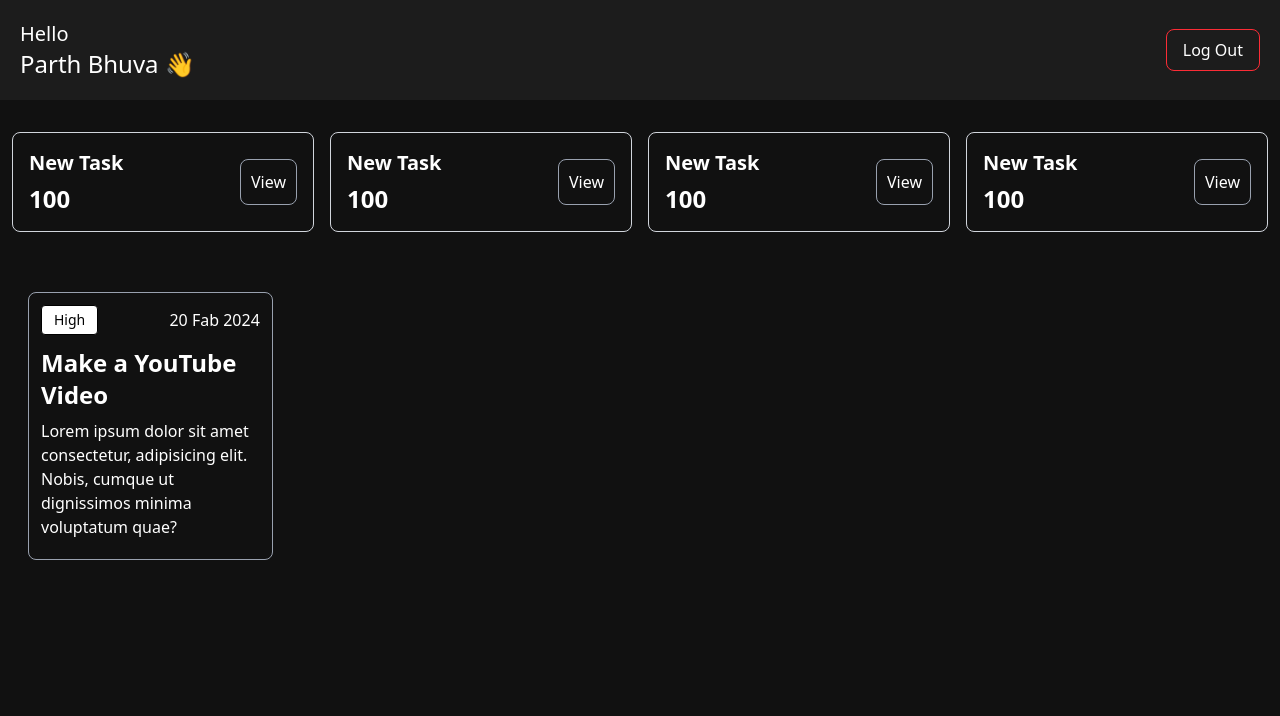
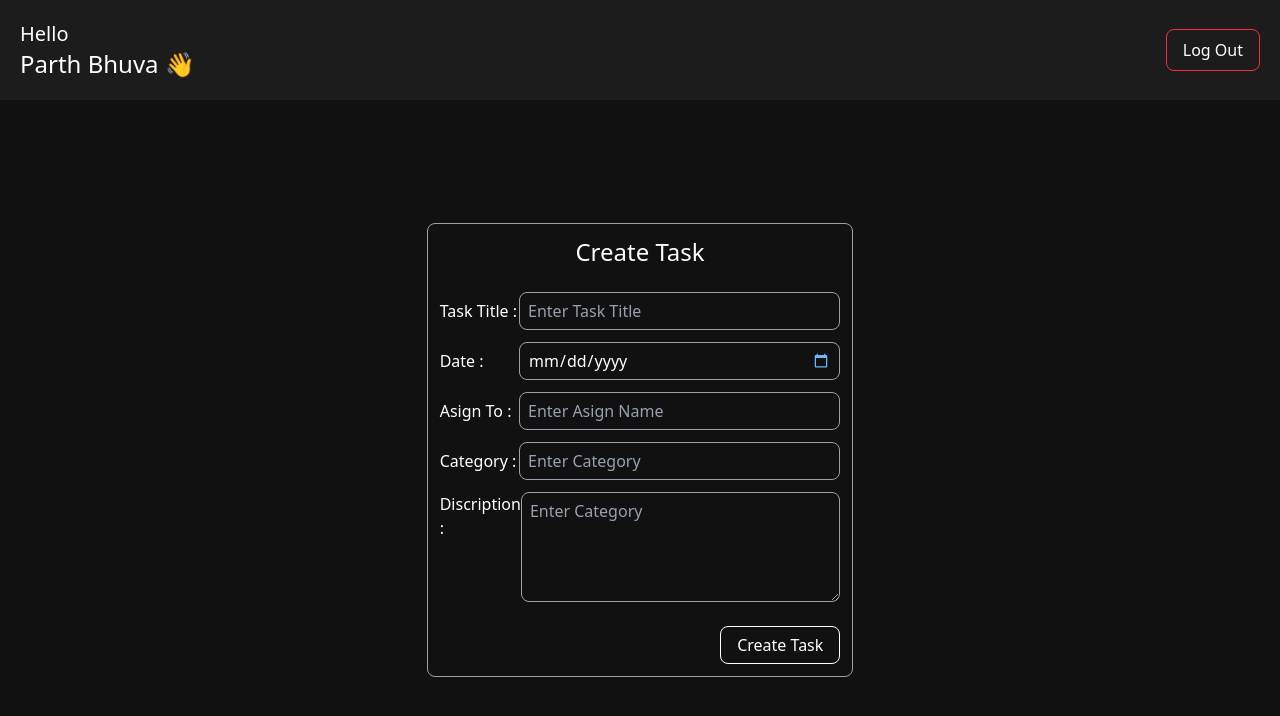
Before and after one commit to BhuvaParth/EMS_Project, a React (Vite) app: page / in a window 1280 px wide. Shown: the top 716 px of the page. Built offline with nearby package versions, Linux system fonts and the light colour scheme.

Commit message:
ceate task form

```diff
--- a/src/App.jsx
+++ b/src/App.jsx
@@ -1,12 +1,14 @@
 import React from 'react'
 import EmployeeDashboard from './components/Dashboard/EmployeeDashboard'
+import AdminDashboard from './components/Dashboard/AdminDashboard'
 
 function App() {
 
   return (
     <>
       {/* <Login /> */}
-      <EmployeeDashboard />
+      {/* <EmployeeDashboard /> */}
+      <AdminDashboard />
     </>
   )
 }
--- a/src/components/Dashboard/AdminDashboard.jsx
+++ b/src/components/Dashboard/AdminDashboard.jsx
@@ -1,8 +1,13 @@
 import React from 'react'
+import Header  from '../../sections/header/Header'
+import CreateTask from '../Forms/CreateTask'
 
 const AdminDashboard = () => {
   return (
-    <div>AdminDashboard</div>
+    <div className='flex flex-col'>
+      <Header />
+      <CreateTask />
+    </div>
   )
 }
 
--- a/src/components/Dashboard/EmployeeDashboard.jsx
+++ b/src/components/Dashboard/EmployeeDashboard.jsx
@@ -1,5 +1,5 @@
 import React from 'react'
-import { Header } from '../../sections/header/Header'
+import Header  from '../../sections/header/Header'
 import TaskListNumbers from '../../sections/TaskListNumbers'
 import TaskList from '../TaskList/TaskList'
 
--- /dev/null
+++ b/src/components/Forms/CreateTask.jsx
@@ -0,0 +1,44 @@
+import React from 'react'
+
+const CreateTask = () => {
+    return (
+        <div className='flex justify-center items-center h-[calc(100vh-100px)]'>
+            <div className='flex justify-center w-full'>
+                <div className='flex flex-col gap-6 !p-3 w-1/3 h-full rounded-lg border border-gray-400 '>
+                    <div className='flex justify-center'>
+                        <h2 className='text-white text-2xl font-medium'>Create Task</h2>
+                    </div>
+                    <form className='flex flex-col gap-3'>
+                        <div className='flex justify-start items-center'>
+                            <label className='w-1/4 text-white text-base font-medium'>Task Title :</label>
+                            <input className='w-full !px-2 !py-1.5 rounded-lg border border-gray-400 text-white placeholder:text-gray-400' type="text" placeholder='Enter Task Title' />
+                        </div>
+                        <div className='flex justify-start items-center'>
+                            <label className='w-1/4 text-white text-base font-medium'>Date :</label>
+                            <input className='w-full !px-2 !py-1.5 rounded-lg border border-gray-400 text-white z-10 placeholder:!text-gray-400 input-date' type="date" />
+                        </div>
+                        <div className='flex justify-start items-center'>
+                            <label className='w-1/4 text-white text-base font-medium'>Asign To :</label>
+                            <input className='w-full !px-2 !py-1.5 rounded-lg border border-gray-400 text-white placeholder:text-gray-400' type="text" placeholder='Enter Asign Name' />
+                        </div>
+                        <div className='flex justify-start items-center'>
+                            <label className='w-1/4 text-white text-base font-medium'>Category :</label>
+                            <input className='w-full !px-2 !py-1.5 rounded-lg border border-gray-400 text-white placeholder:text-gray-400' type="text" placeholder='Enter Category' />
+                        </div>
+                        <div className='flex justify-start items-start'>
+                            <label className='w-1/4 text-white text-base font-medium'>Discription :</label>
+                            <textarea rows={4} className='w-full !px-2 !py-1.5 rounded-lg border border-gray-400 text-white placeholder:text-gray-400' type="text" placeholder='Enter Category' />
+                        </div>
+                        <div className='flex justify-end !mt-3 '>
+                            <button className='cursor-pointer font-medium !px-4 !py-1.5 rounded-lg text-white border border-white transition ease-in-out duration-300 hover:bg-white hover:text-black'>
+                                Create Task
+                            </button>
+                        </div>
+                    </form>
+                </div>
+            </div>
+        </div>
+    )
+}
+
+export default CreateTask
--- a/src/index.css
+++ b/src/index.css
@@ -19,3 +19,8 @@ body{
 #tasklist::-webkit-scrollbar {
   display: none
 }
+
+.input-date::-webkit-calendar-picker-indicator {
+  filter: invert(60%) sepia(100%) saturate(500%) hue-rotate(180deg);
+  cursor: pointer;
+}
--- a/src/sections/header/Header.jsx
+++ b/src/sections/header/Header.jsx
@@ -1,6 +1,6 @@
 import React from 'react'
 
-export const Header = () => {
+const Header = () => {
   return (
     <>
       <header className='h-[100px] bg-[#1C1C1C] text-white'>
@@ -19,3 +19,5 @@ export const Header = () => {
     </>
   )
 }
+
+export default Header
```
